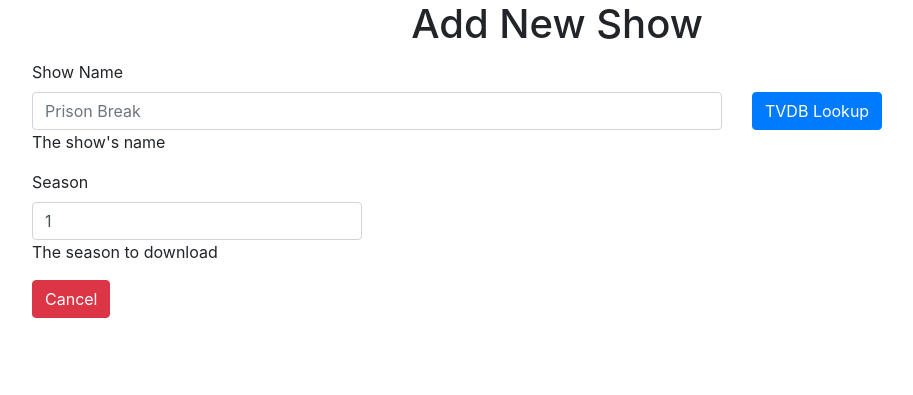
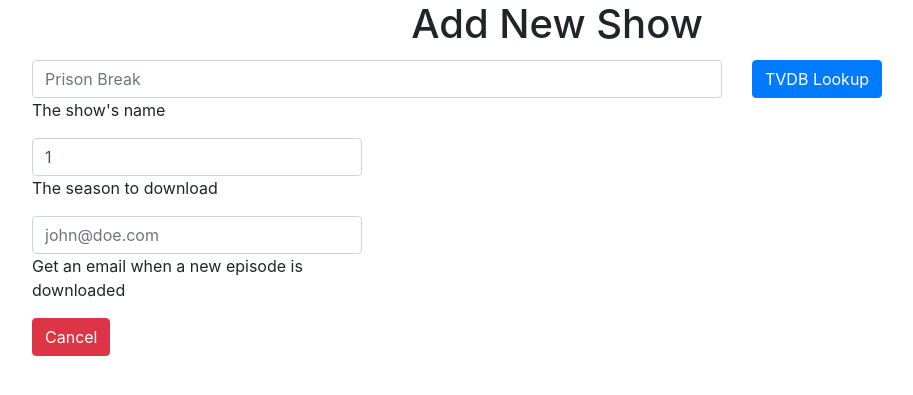
Before and after one commit to CorvustKodi/slurpee-server-docker, a Flask app: page /addnew in a window 1280 px wide. Shown: the top 395 px of the page, without its empty margins (83-996 px from the left). Run offline with Flask 2, Linux system fonts and the light colour scheme; some libraries are stand-ins or nearby versions.

Commit message:
Added notification emails

```diff
--- a/app/main.py
+++ b/app/main.py
@@ -62,7 +62,8 @@ def listShows():
                1,
                1,
                request.form.get('tvdbid'),
-               0
+               0,
+               request.form.get('notify_email')
              )
       if show.tvdbid:
           tvdb = TVDBSearch(settings['TVDB_API_KEY'],'en-us')
@@ -100,6 +101,7 @@ def postTorrent():
     movie_name = request.form.get('name')
     movie_tmdbid = request.form.get('tmdbid')
     movie_year = request.form.get('release_date').split('-')[0]
+    movie_email = request.form.get('notify_email')
 
     print(torrent_url)
     tc = transmissionrpc.Client(settings['RPC_HOST'], port=settings['RPC_PORT'], user=settings['RPC_USER'], password=settings['RPC_PASS'])
@@ -107,7 +109,7 @@ def postTorrent():
     tid = list(t)[0]
     print(tid)
     movies = MovieDB(settings['SHOWS_DB_PATH'])
-    movies.addMovie(movie_tmdbid, movie_name, movie_year, t[tid].hashString)
+    movies.addMovie(movie_tmdbid, movie_name, movie_year, t[tid].hashString, movie_email)
     return redirect(url_for('root', status='success', action='add',asset=movie_name))
 
 @app.route('/shows/<int:id>', methods=['GET', 'POST', 'DELETE'])
@@ -131,6 +133,13 @@ def singleShow(id):
             show.enabled_override = 1
         else:
             show.enabled_override = 0
+        if 'notify_email' in request.form:
+            email = request.form.get('notify_email')
+            if email is not None:
+                if shows.notify_email is None or len(shows.notify_email) == 0:
+                    shows.notify_email = email
+                elif email not in shows.notify_email.split(','):
+                    shows.notify_email = ','.join(shows.notify_email,email)
         shows.updateShow(show)
         return redirect(url_for('root',status='success',action='update',asset=show.name))
     elif request.method == 'DELETE':
--- a/app/mkdb.py
+++ b/app/mkdb.py
@@ -13,5 +13,10 @@ with sqlite3.connect(sys.argv[1]) as conn:
     conn.execute('ALTER TABLE shows ADD COLUMN enabled_override INTEGER')
   except:
     pass
+  try:
+    conn.execute('ALTER TABLE shows ADD COLUMN notify_email TEXT')
+    conn.execute('ALTER TABLE movies ADD COLUMN notify_email TEXT')
+  except:
+    pass
   conn.commit()
   print('Database created/updated')
--- a/app/slurpee/utilities.py
+++ b/app/slurpee/utilities.py
@@ -116,7 +116,7 @@ def settingsFromFile(settings_file):
         pass
     return ret
 
-def sendMail(settings,subject_text,body_text):
+def sendMail(settings,subject_text,body_text,dest=None):
   try:
     if settings['SMTP_SECURE']:
         server = smtplib.SMTP_SSL(settings['SMTP_HOST'], settings['SMTP_PORT'])
@@ -128,8 +128,10 @@ def sendMail(settings,subject_text,body_text):
     msg.set_content(body_text)
     msg['Subject'] = subject_text
     msg['From'] = "Slurpee"
-    msg['To'] = settings['MAIL_DEST']
-
+    if dest is None:
+        msg['To'] = settings['MAIL_DEST']
+    else:
+        msg['To'] = dest
     server.send_message(msg)
     server.quit()
   except:
--- a/app/templates/addnew.html
+++ b/app/templates/addnew.html
@@ -29,7 +29,6 @@
 
         <!-- Text input-->
         <div class="form-group">
-          <label class="col control-label" for="name">Show Name</label>
           <div class="col">
             <div class="row">
               <div class="col-md-8">
@@ -49,10 +48,15 @@
         </div>
         <!-- Text input-->
         <div class="form-group">
-          <label class="col control-label" for="season">Season</label>
           <div class="col-md-4">
             <input id="season" name="season" min="1" type="number" value="1" class="form-control input-md" required="">
             <span class="help-block">The season to download</span>
+          </div>
+        </div>
+        <div class="form-group">
+          <div class="col-md-4">
+            <input id="notifyEmail" name="notify_email" type="text" placeholder="john@doe.com" class="form-control input-md">
+            <span class="help-block">Get an email when a new episode is downloaded</span>
           </div>
         </div>
 
--- a/app/templates/index.html
+++ b/app/templates/index.html
@@ -65,6 +65,10 @@
   <div class="form-group form-check">
     <input type="checkbox" class="form-check-input" id="disabled" name="enabled_override" value=""/>
     <label class="form-check-label" for="disabled">Disabled</label>
+  </div>
+  <div class="form-group">
+    <label for="notify_email">Get an email when a new episode is available</label>
+    <input type="text" class="form-control" id="notify_email" name="notify_email" value=""/>
   </div>
   <button type="submit" class="btn btn-primary">Submit</button>
   <button type="button" class="btn btn-danger" data-dismiss="modal">Cancel</button>
--- a/app/torrent/scrape.py
+++ b/app/torrent/scrape.py
@@ -83,8 +83,8 @@ def scraper(settings, allshows):
                         try:
                             e_date = datetime.datetime.strptime(episode['date'],"%Y-%m-%d").date()
                             td = e_date - datetime.date.today()
-                            if td.days > 2:
-                                # This episode is at least 2 days away from airing, don't try to download it yet.
+                            if td.days > -1:
+                                # wait until the episdoe is airing, don't try to download it yet.
                                 continue
                         except:
                             # If the date isn't defined, skip it, it's likely way off in the future
```
Also changed, not shown: app/downloaded.py (+8 -0 lines), app/slurpee/dataTypes.py (+12 -10 lines), app/templates/addmovie.html (+6 -1 lines).
